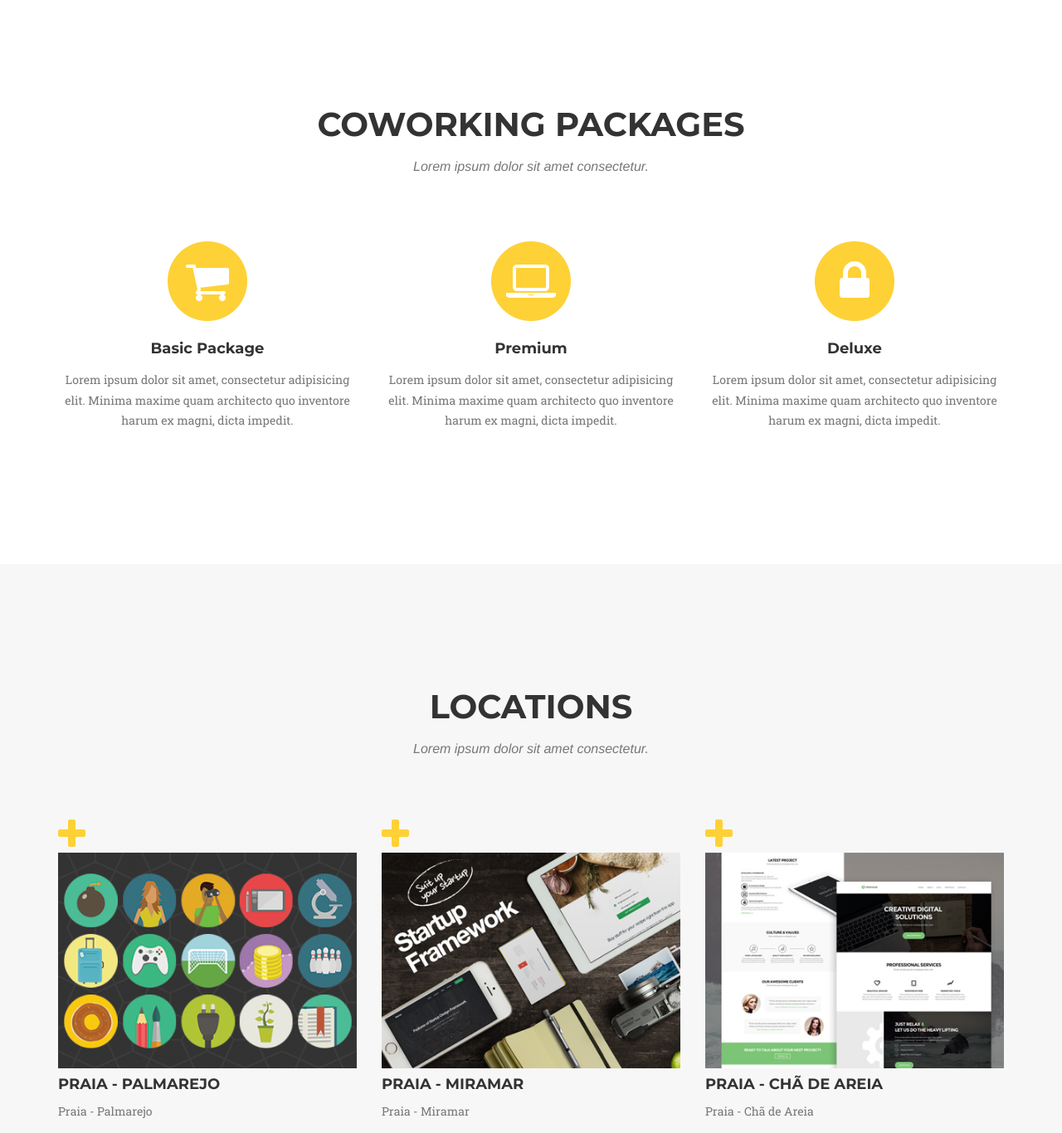
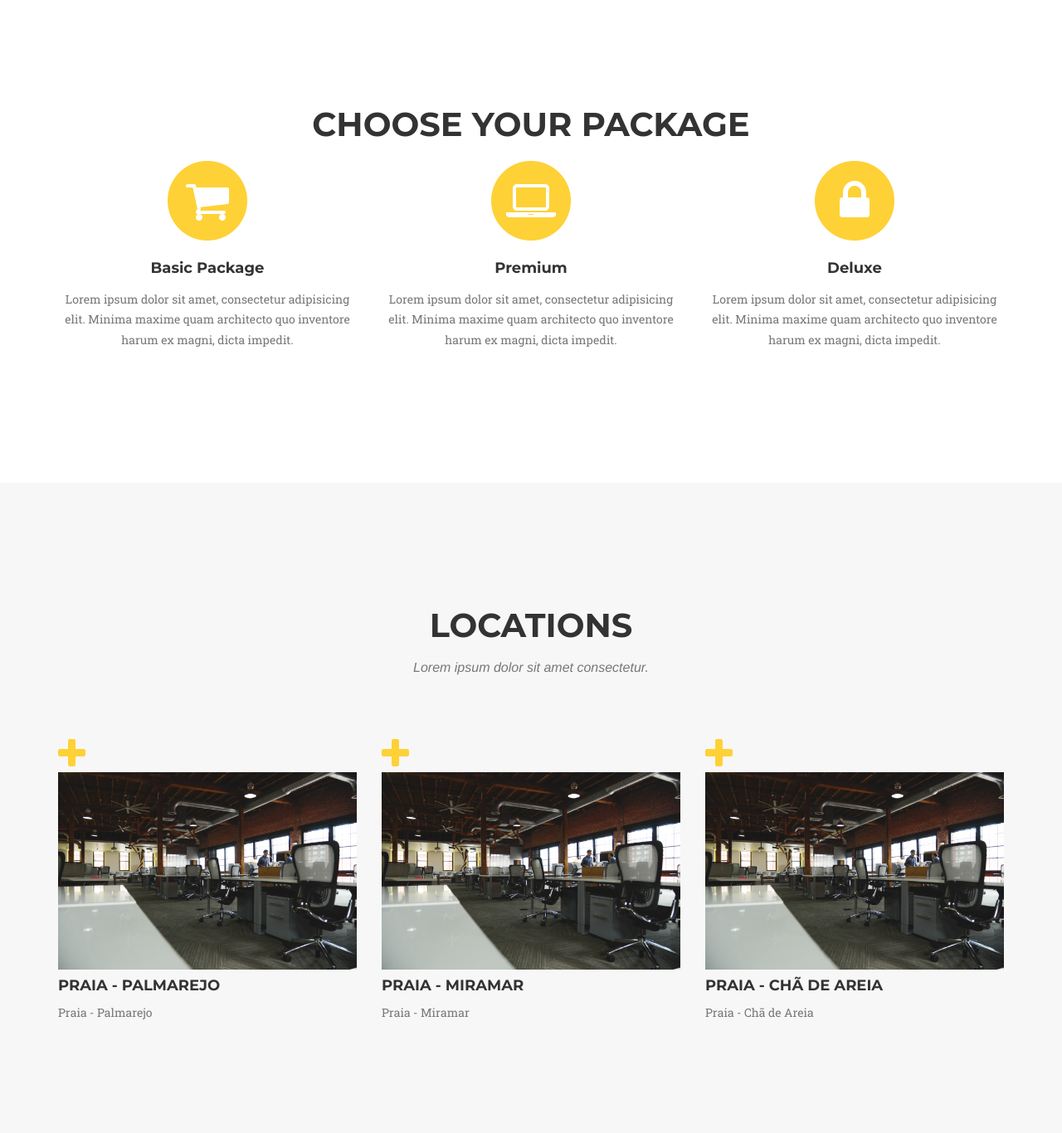
Before and after one commit to primecv/prime.cv, a website: page coworking/index.html in a window 1280 px wide. Shown: the part 780-2146 px from the top of the page at 83% size. Drawn offline with nearby package versions, Linux system fonts and the light colour scheme; a web font is replaced by a local one.

Commit message:
Added office pics to Locations

```diff
--- a/coworking/index.html
+++ b/coworking/index.html
@@ -84,8 +84,7 @@
         <div class="container">
             <div class="row">
                 <div class="col-lg-12 text-center">
-                    <h2 class="section-heading">Coworking Packages</h2>
-                    <h3 class="section-subheading text-muted">Lorem ipsum dolor sit amet consectetur.</h3>
+                    <h2 class="section-heading">Choose your Package</h2>
                 </div>
             </div>
             <div class="row text-center">
@@ -134,7 +133,7 @@
                                 <i class="fa fa-plus fa-3x"></i>
                             </div>
                         </div>
-                        <img src="img/portfolio/roundicons.png" class="img-responsive" alt="">
+                        <img src="img/coworking.jpg" class="img-responsive" alt="">
                     </a>
                     <div class="portfolio-caption">
                         <h4>Praia - Palmarejo</h4>
@@ -148,7 +147,7 @@
                                 <i class="fa fa-plus fa-3x"></i>
                             </div>
                         </div>
-                        <img src="img/portfolio/startup-framework.png" class="img-responsive" alt="">
+                        <img src="img/coworking.jpg" class="img-responsive" alt="">
                     </a>
                     <div class="portfolio-caption">
                         <h4>Praia - Miramar</h4>
@@ -162,7 +161,7 @@
                                 <i class="fa fa-plus fa-3x"></i>
                             </div>
                         </div>
-                        <img src="img/portfolio/treehouse.png" class="img-responsive" alt="">
+                        <img src="img/coworking.jpg" class="img-responsive" alt="">
                     </a>
                     <div class="portfolio-caption">
                         <h4>Praia - Chã de Areia</h4>
@@ -421,7 +420,7 @@
                         <div class="modal-body">
                             <h2>Project Heading</h2>
                             <p class="item-intro text-muted">Lorem ipsum dolor sit amet consectetur.</p>
-                            <img class="img-responsive img-centered" src="img/portfolio/startup-framework-preview.png" alt="">
+                            <img class="img-responsive img-centered" src="img/coworking.jpg" alt="">
                             <p><a href="http://designmodo.com/startup/?u=787">Startup Framework</a> is a website builder for professionals. Startup Framework contains components and complex blocks (PSD+HTML Bootstrap themes and templates) which can easily be integrated into almost any design. All of these components are made in the same style, and can easily be integrated into projects, allowing you to create hundreds of solutions for your future projects.</p>
                             <p>You can preview Startup Framework <a href="http://designmodo.com/startup/?u=787">here</a>.</p>
                             <button type="button" class="btn btn-primary" data-dismiss="modal"><i class="fa fa-times"></i> Close Project</button>
@@ -475,7 +474,7 @@
                             <!-- Project Details Go Here -->
                             <h2>Project Name</h2>
                             <p class="item-intro text-muted">Lorem ipsum dolor sit amet consectetur.</p>
-                            <img class="img-responsive img-centered" src="img/portfolio/golden-preview.png" alt="">
+                            <img class="img-responsive img-centered" src="img/coworking" alt="">
                             <p>Start Bootstrap's Agency theme is based on Golden, a free PSD website template built by <a href="https://www.behance.net/MathavanJaya">Mathavan Jaya</a>. Golden is a modern and clean one page web template that was made exclusively for Best PSD Freebies. This template has a great portfolio, timeline, and meet your team sections that can be easily modified to fit your needs.</p>
                             <p>You can download the PSD template in this portfolio sample item at <a href="http://freebiesxpress.com/gallery/golden-free-one-page-web-template/">FreebiesXpress.com</a>.</p>
                             <button type="button" class="btn btn-primary" data-dismiss="modal"><i class="fa fa-times"></i> Close Project</button>
```
